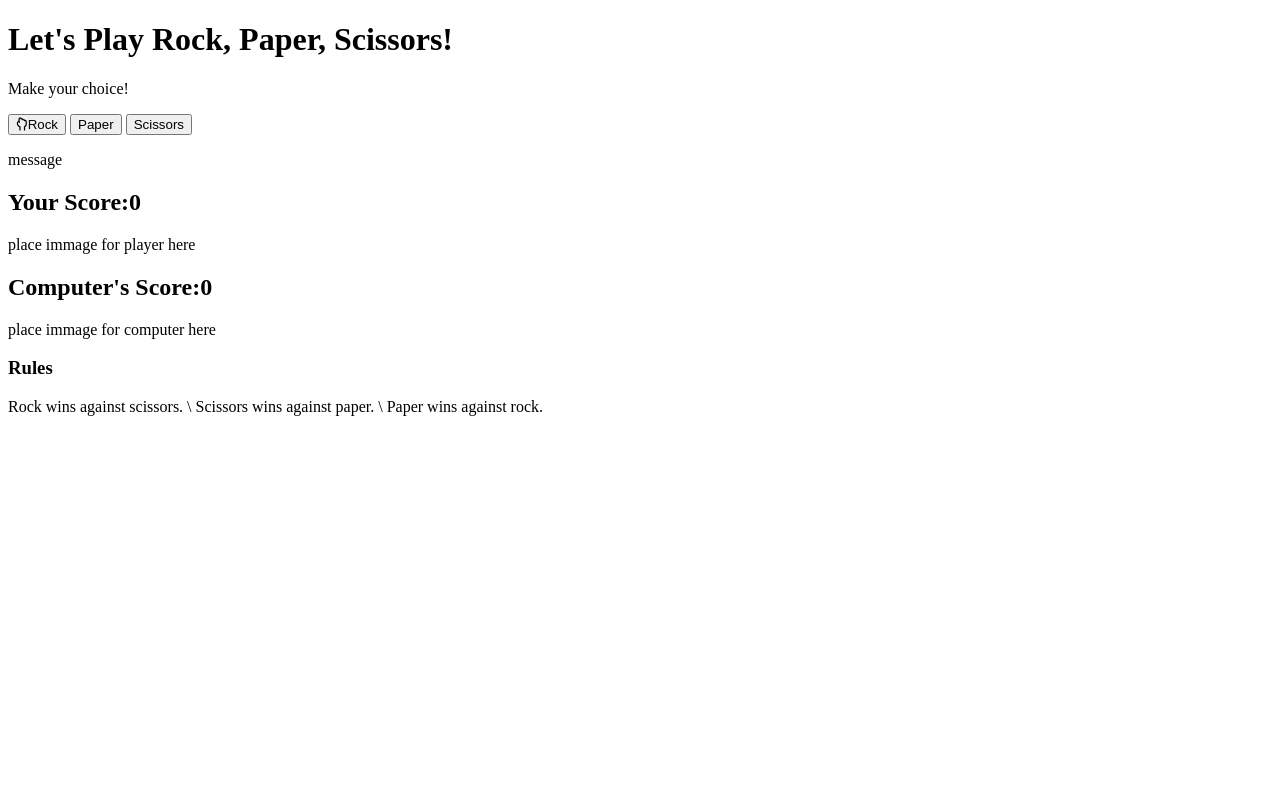
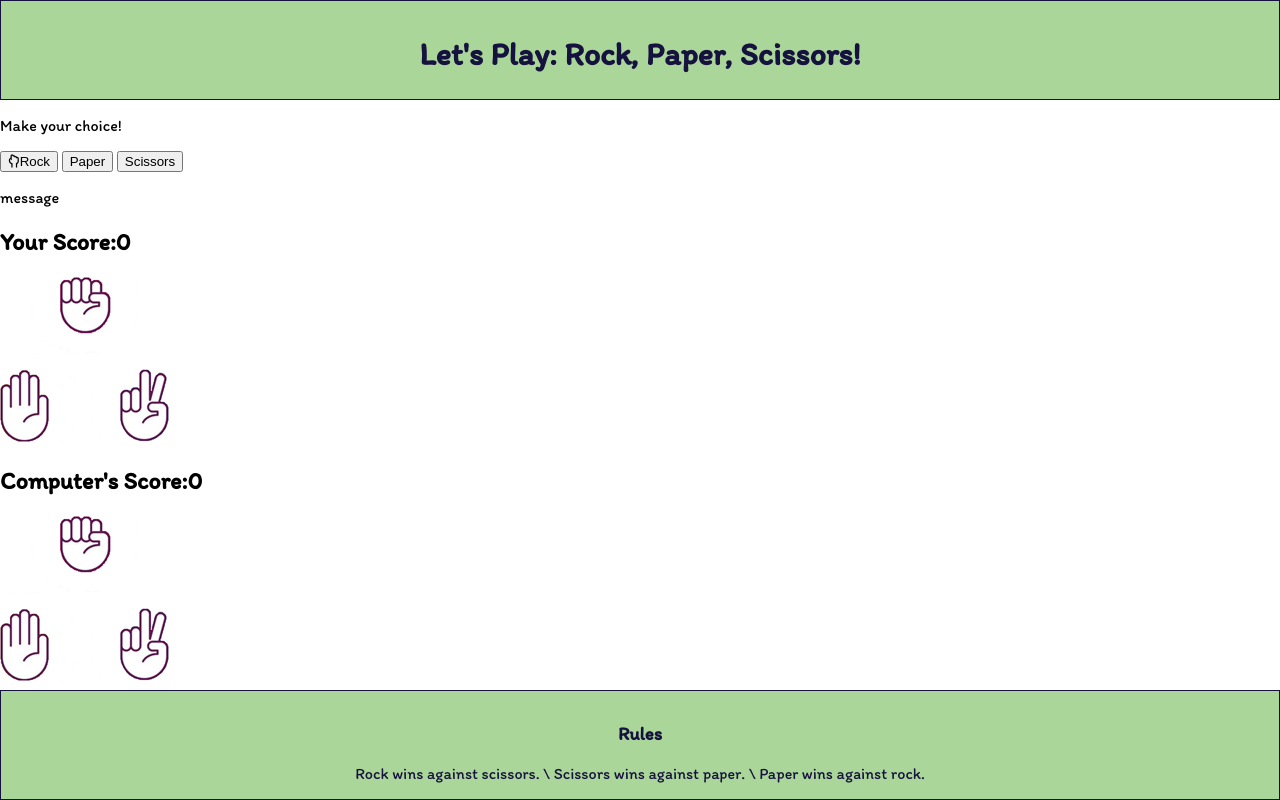
Before and after one commit to Dawesie/let-us-play, a plain HTML site: page index.html in a window 1280 px wide. Drawn offline with Linux system fonts and the light colour scheme; some icons are missing.

Commit message:
Add styling for header and footer

```diff
--- a/assets/css/style.css
+++ b/assets/css/style.css
@@ -1,2 +1,38 @@
 /* syntax for code  font-family: 'Itim', cursive;
 font-family: 'Noto Sans Symbols', sans-serif; */
+/* main body set up */
+html {
+    min-height: 100%;
+    position: relative;
+}
+
+body {
+    font-family: 'Itim', 'cursive', sans-serif;
+    margin: 0%;
+}
+
+/*style for header and footer*/
+header {
+    text-align: center;
+    height: 100px;
+    background-color: #abd699;
+    margin-top: 0%;
+    padding-top: 1%;
+    box-sizing: border-box;
+    color: #16123f;
+    border: 1px solid #16123f;
+}
+
+footer {
+    text-align: center;
+    background-color: #abd699;
+    color: #16123f;
+    width: 100%;
+    position: absolute;
+    left: 0%;
+    bottom: 0%;
+    box-sizing: border-box;
+    border: 1px solid #16123f;
+    padding-top: 1%;
+    min-height: 80px;
+}
--- a/index.html
+++ b/index.html
@@ -18,8 +18,7 @@
 
 <body>
     <header>
-        <h1>Let's Play Rock, Paper, Scissors!</h1>
-
+        <h1>Let's Play: Rock, Paper, Scissors!</h1>
     </header>
 
     <section class="gaming-area">
@@ -38,12 +37,15 @@
             </div>
             <div class="player">
                 <h2 class="score">Your Score:<span id="score-player">0</span></h2>
-                <p>place immage for player here</p>
+                <img id="player-image" src="assets/images/all.png"
+                    alt="drawing of a hand as fist, palm and finger scissors">
 
             </div>
             <div class="computer">
                 <h2>Computer's Score:<span id="score-computer">0</span></h2>
-                <p>place immage for computer here</p>
+                <img id="player-image" src="assets/images/all.png"
+                    alt="drawing of a hand as fist, palm and finger scissors">
+
 
             </div>
 
```
